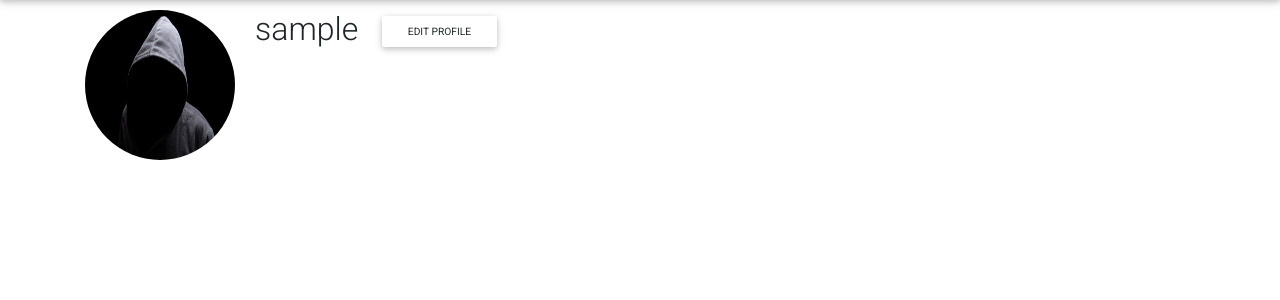
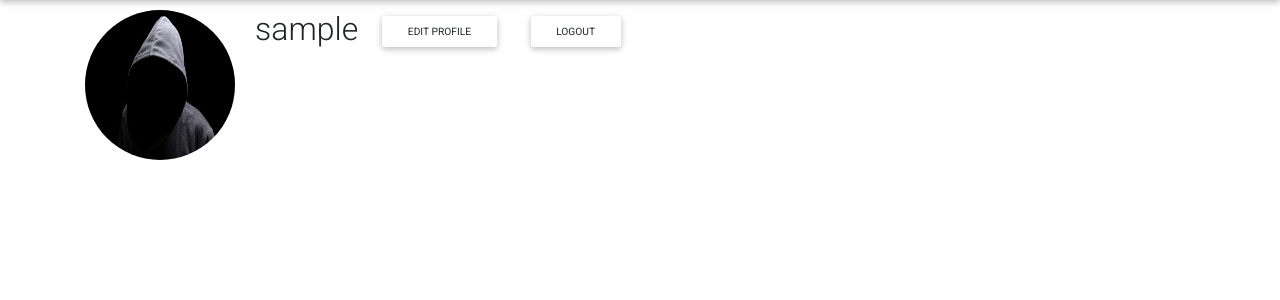
Before and after one commit to DerrickOdhiambo/Instagram, a Django app: page /profile/ in a window 1280 px wide. Shown: the part 88-388 px from the top of the page. Run offline with Django 3.2, Linux system fonts and the light colour scheme; the visitor is signed in with stand-in values (Sample User, id 1); some libraries are stand-ins or nearby versions.

Commit message:
add a logout button

```diff
--- a/users/templates/users/profile.html
+++ b/users/templates/users/profile.html
@@ -12,7 +12,11 @@
       </div>
       <div>
         <a href="{% url 'update_profile' %}" class="btn btn-sm btn-otline ml-4">Edit Profile</a>
+        <a href="{% url 'logout' %}" class="btn btn-sm btn-otline ml-4">Logout</a>
       </div>
     </div>
   </div>
+  <div>
+    <img src="{{ user.image.url }}" alt="">
+  </div>
   {% endblock %}
```
